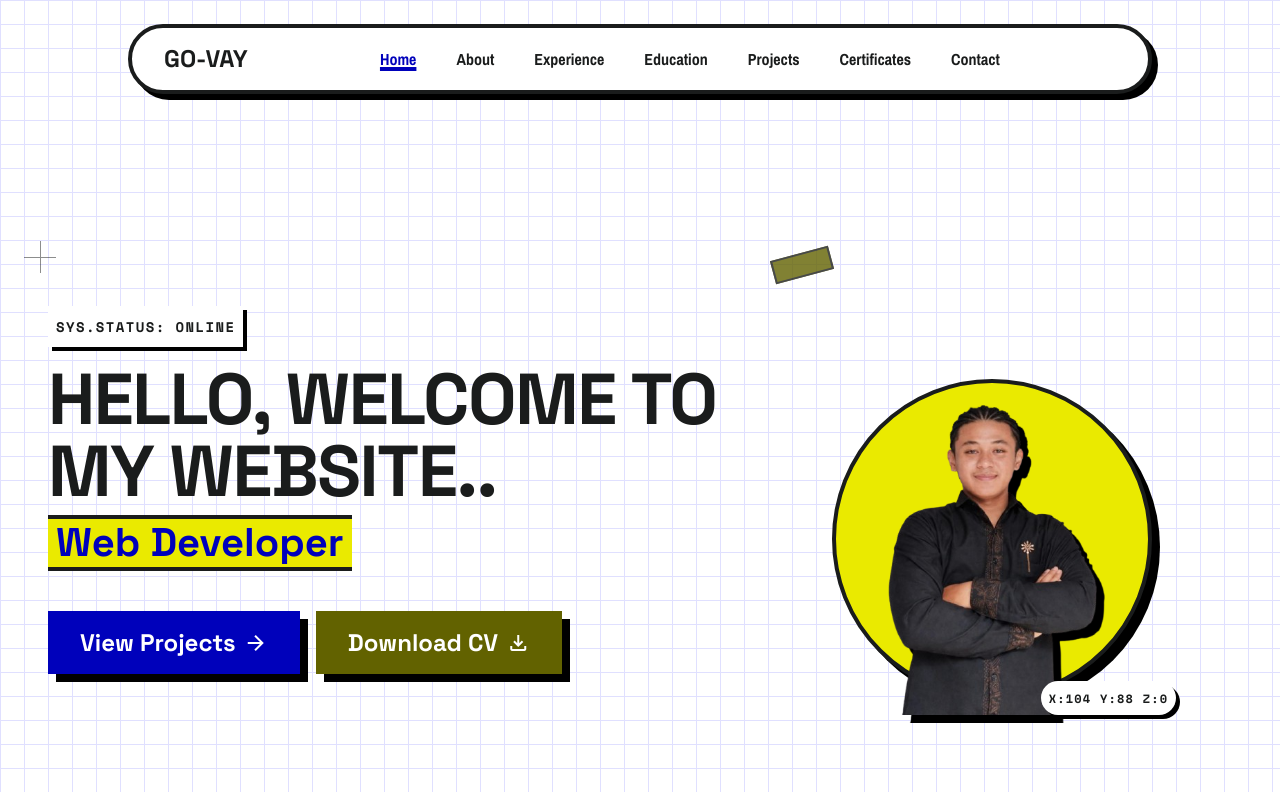
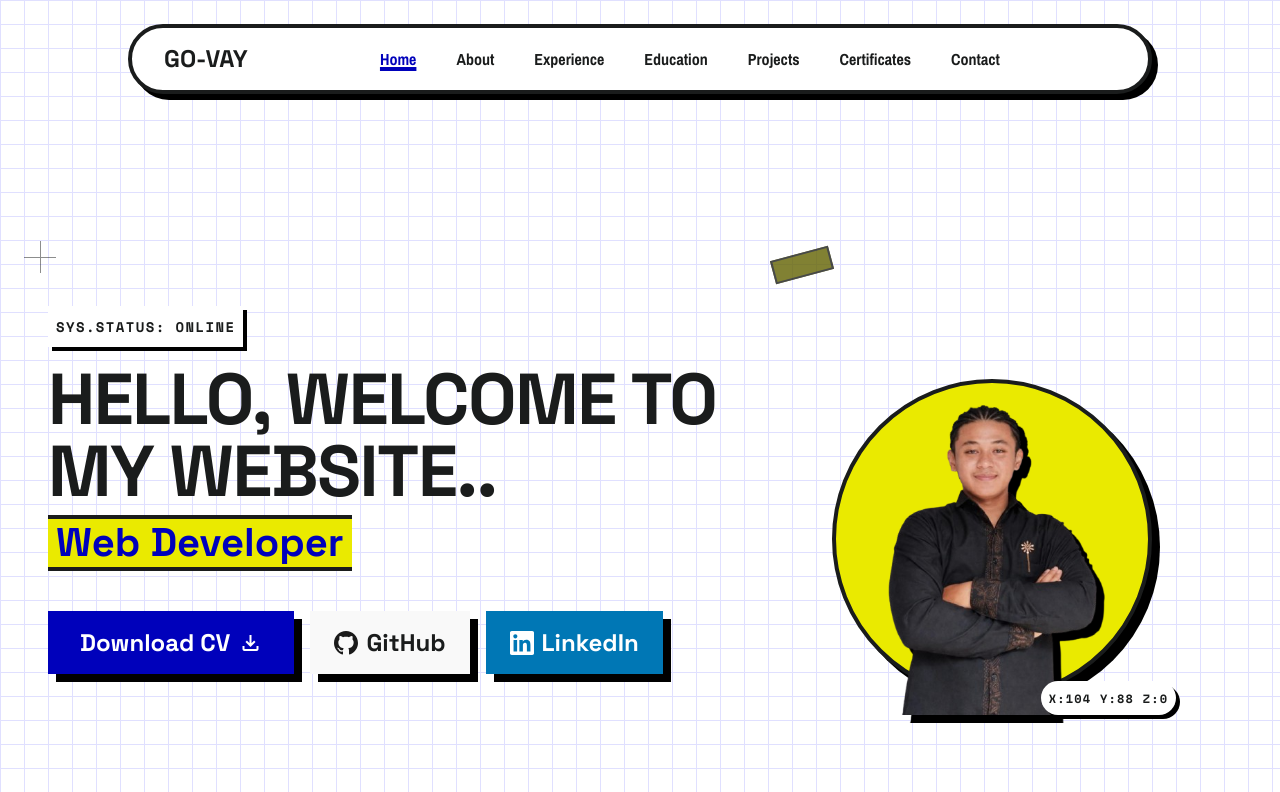
Before and after one commit to Go-Pai/Portfolio, an Astro site: page / in a window 1280 px wide. Shown: the top 792 px of the page. Built offline with nearby package versions, Linux system fonts and the light colour scheme; Astro itself is replaced by a stand-in of ours.

Commit message:
feat(hero): replace View Projects button with GitHub and LinkedIn links

```diff
--- a/src/components/Hero.astro
+++ b/src/components/Hero.astro
@@ -39,26 +39,52 @@
       </h2>
       <div class="flex flex-wrap gap-4 mt-2">
         <a
-          href="#projects"
-          class="btn-neo bg-primary text-on-primary font-headline-md text-headline-md px-8 py-4 border-border-width border-on-surface shadow-[8px_8px_0px_0px_rgba(0,0,0,1)] flex items-center gap-2 cursor-pointer no-underline"
-        >
-          View Projects
-          <span
-            class="material-symbols-outlined"
-            style="font-variation-settings: 'FILL' 1;">arrow_forward</span
-          >
-        </a>
-        <a
           href="https://drive.google.com/file/d/1fA7ui23O7HbiQ7qDJYq_IkmY6SboWC4h/view?usp=sharing"
           target="_blank"
           rel="noopener noreferrer"
-          class="btn-neo bg-secondary text-on-secondary font-headline-md text-headline-md px-8 py-4 border-border-width border-on-surface shadow-[8px_8px_0px_0px_rgba(0,0,0,1)] flex items-center gap-2 cursor-pointer no-underline"
+          class="btn-neo bg-primary text-on-primary font-headline-md text-headline-md px-8 py-4 border-border-width border-on-surface shadow-[8px_8px_0px_0px_rgba(0,0,0,1)] flex items-center gap-2 cursor-pointer no-underline hover:bg-primary-fixed transition-colors"
         >
           Download CV
           <span
             class="material-symbols-outlined"
             style="font-variation-settings: 'FILL' 1;">download</span
           >
+        </a>
+        <a
+          href="https://github.com/Go-Pai"
+          target="_blank"
+          rel="noopener noreferrer"
+          class="btn-neo bg-surface text-on-surface font-headline-md text-headline-md px-6 py-4 border-border-width border-on-surface shadow-[8px_8px_0px_0px_rgba(0,0,0,1)] flex items-center gap-2 cursor-pointer no-underline hover:bg-secondary-fixed transition-colors"
+        >
+          <svg
+            xmlns="http://www.w3.org/2000/svg"
+            viewBox="0 0 24 24"
+            fill="currentColor"
+            class="w-6 h-6 text-[#1A1A1A]"
+          >
+            <path
+              d="M12 0c-6.626 0-12 5.373-12 12 0 5.302 3.438 9.8 8.207 11.387.599.111.793-.261.793-.577v-2.234c-3.338.726-4.033-1.416-4.033-1.416-.546-1.387-1.333-1.756-1.333-1.756-1.089-.745.083-.729.083-.729 1.205.084 1.839 1.237 1.839 1.237 1.07 1.834 2.807 1.304 3.492.997.107-.775.418-1.305.762-1.604-2.665-.305-5.467-1.334-5.467-5.931 0-1.311.469-2.381 1.236-3.221-.124-.303-.535-1.524.117-3.176 0 0 1.008-.322 3.301 1.23.957-.266 1.983-.399 3.003-.404 1.02.005 2.047.138 3.006.404 2.291-1.552 3.297-1.23 3.297-1.23.653 1.653.242 2.874.118 3.176.77.84 1.235 1.911 1.235 3.221 0 4.609-2.807 5.624-5.479 5.921.43.372.823 1.102.823 2.222v3.293c0 .319.192.694.801.576 4.765-1.589 8.199-6.086 8.199-11.386 0-6.627-5.373-12-12-12z"
+            ></path>
+          </svg>
+          GitHub
+        </a>
+        <a
+          href="https://www.linkedin.com/in/vitoadyatma"
+          target="_blank"
+          rel="noopener noreferrer"
+          class="btn-neo bg-[#0077b5] text-white font-headline-md text-headline-md px-6 py-4 border-border-width border-on-surface shadow-[8px_8px_0px_0px_rgba(0,0,0,1)] flex items-center gap-2 cursor-pointer no-underline hover:bg-[#005f93] transition-colors"
+        >
+          <svg
+            xmlns="http://www.w3.org/2000/svg"
+            viewBox="0 0 24 24"
+            fill="currentColor"
+            class="w-6 h-6 text-white"
+          >
+            <path
+              d="M20.447 20.452h-3.554v-5.569c0-1.328-.027-3.037-1.852-3.037-1.853 0-2.136 1.445-2.136 2.939v5.667H9.351V9h3.414v1.561h.046c.477-.9 1.637-1.85 3.37-1.85 3.601 0 4.267 2.37 4.267 5.455v6.286zM5.337 7.433c-1.144 0-2.063-.926-2.063-2.065 0-1.138.92-2.063 2.063-2.063 1.14 0 2.064.925 2.064 2.063 0 1.139-.925 2.065-2.064 2.065zm1.782 13.019H3.555V9h3.564v11.452zM22.225 0H1.771C.792 0 0 .774 0 1.729v20.542C0 23.227.792 24 1.771 24h20.451C23.2 24 24 23.227 24 22.271V1.729C24 .774 23.2 0 22.222 0h.003z"
+            ></path>
+          </svg>
+          LinkedIn
         </a>
       </div>
     </div>
```
